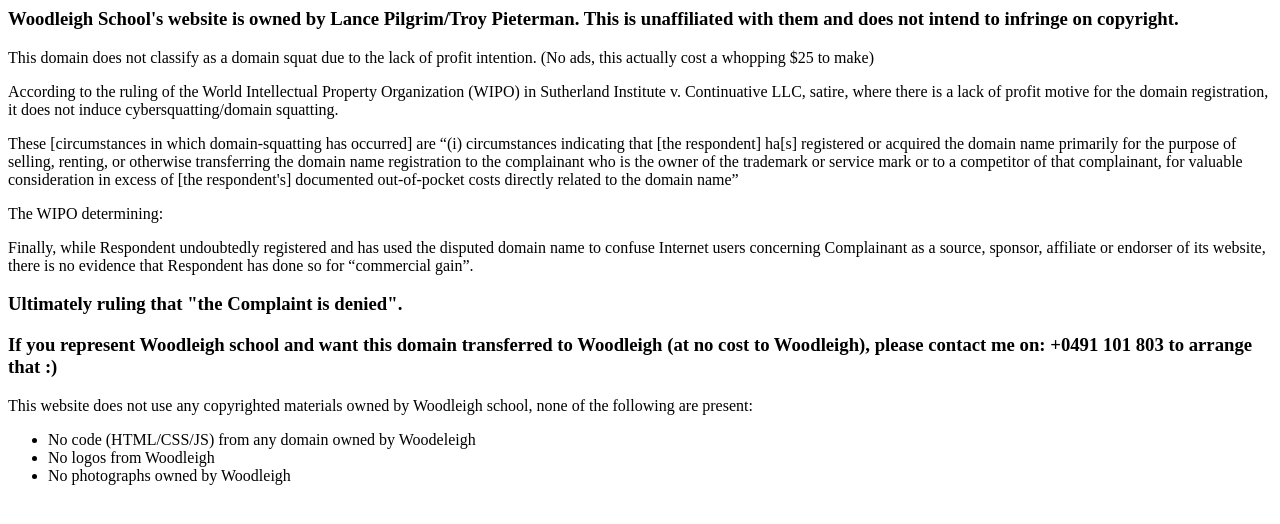
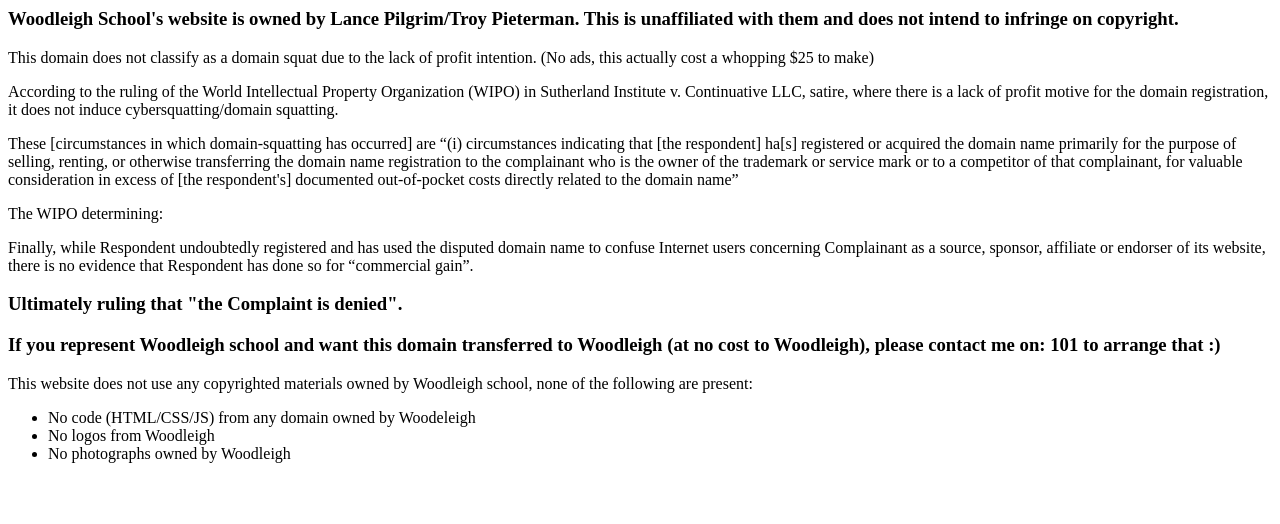
Before and after one commit to GhostDog98/gaysite, a plain HTML site: page copyright.html in a window 1280 px wide. Drawn offline with Linux system fonts and the light colour scheme.

Commit message:
Update main.css

```diff
--- a/main.css
+++ b/main.css
@@ -137,9 +137,9 @@ span.rev {
 }
 
 span.rev.phone:after {
-  content: " 1940+";
+  content: "";
 }
 
 span.rev.phone:before {
-  content: "308 ";
+  content: "";
 }
```
